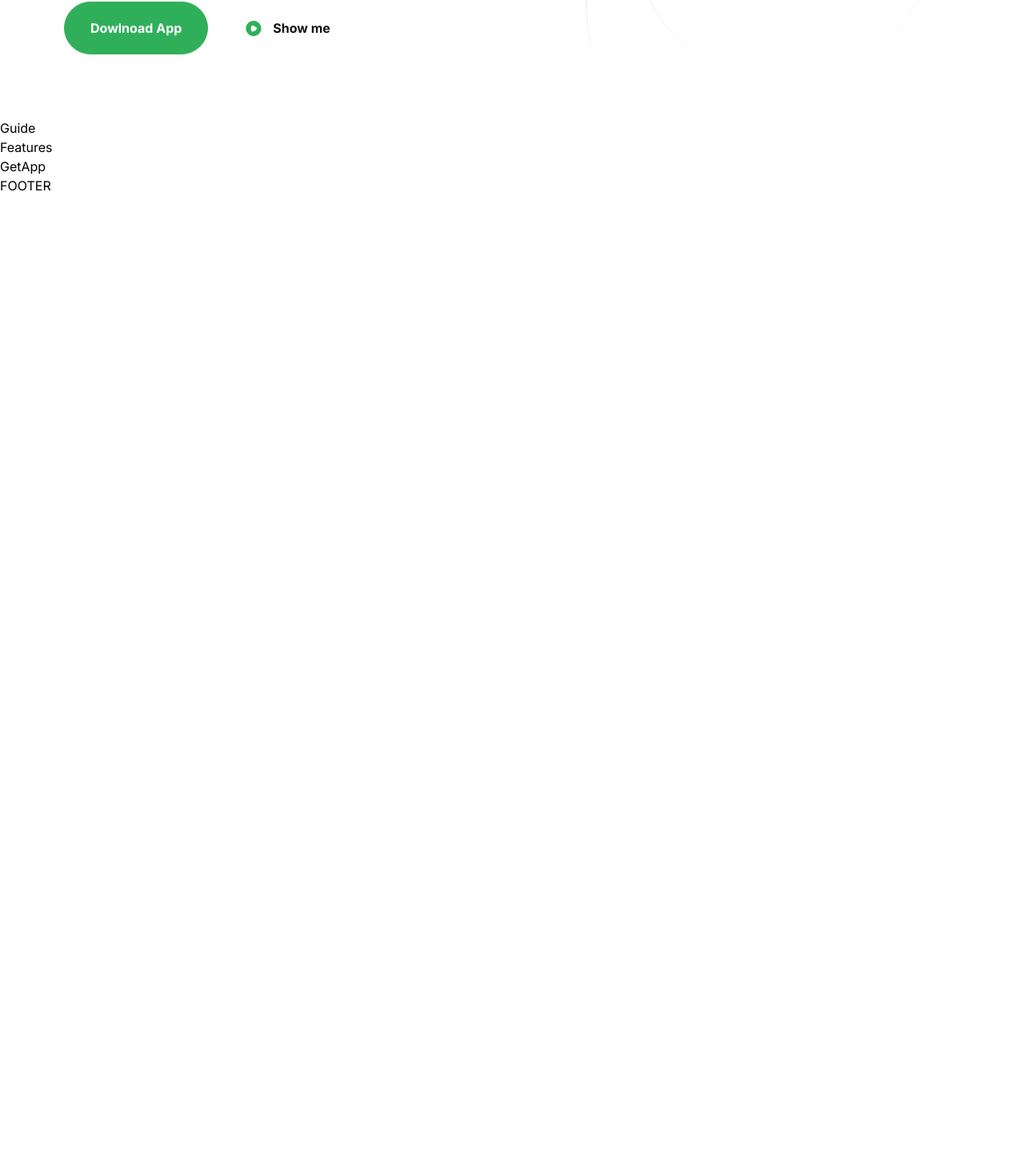
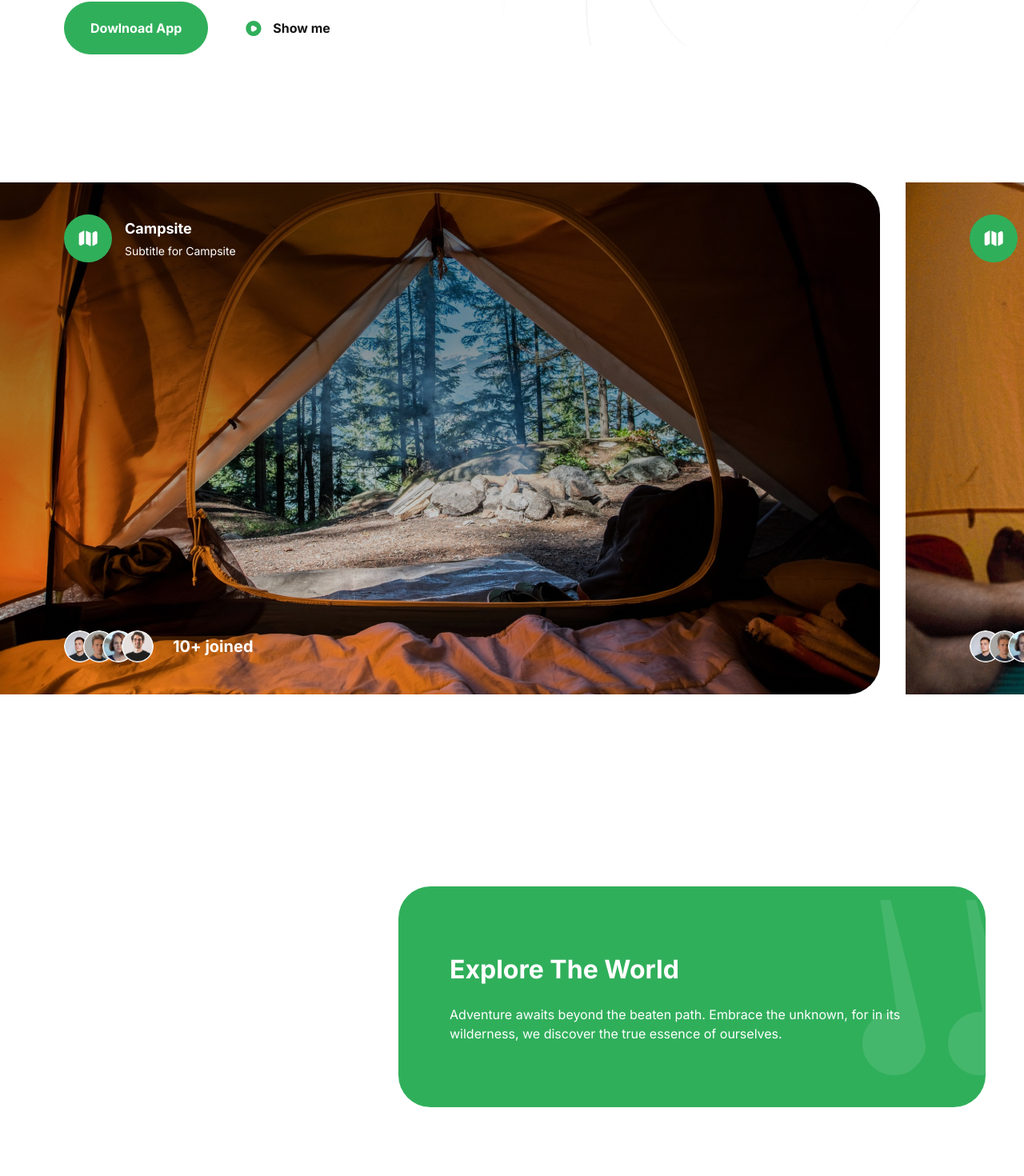
Before and after one commit to Ignazio-00/UI-UX-Responsive-Camping-Companion, a Next.js app: page / in a window 1280 px wide. Shown: the part 601-2071 px from the top of the page at 80% size. Before the commit the page ends 845 px from the top, so only its background shows below. Built offline with nearby package versions, Linux system fonts and the light colour scheme.

Commit message:
Add Camp section

```diff
--- a/components/Camp.tsx
+++ b/components/Camp.tsx
@@ -1,7 +1,90 @@
-import React from "react";
+import { PEOPLE_URL } from "@/constants";
+import Image from "next/image";
+
+interface CampProps {
+  backgroundImage: string;
+  title: string;
+  subtitle: string;
+  peopleJoined: string;
+}
+
+const CampSite = ({
+  backgroundImage,
+  title,
+  subtitle,
+  peopleJoined,
+}: CampProps) => {
+  return (
+    <div
+      className={`h-full w-full min-w-[1100px] ${backgroundImage} bg-cover bg-no-repeat lg:rounded-r-5xl 2xl:rounded-5xl`}
+    >
+      <div className="flex h-full flex-col items-start justify-between p-6 lg:px-20 lg:py-10">
+        <div className="flexCenter gap-4">
+          <div className="rounded-full bg-green-50 p-4">
+            <Image src="/folded-map.svg" alt="map" width={28} height={28} />
+          </div>
+          <div className="flex flex-col gap-1">
+            <h4 className="bold-18 text-white">{title}</h4>
+            <p className="regular-14 text-white">{subtitle}</p>
+          </div>
+        </div>
+        <div className="flexCenter gap-6">
+          <span className="flex -space-x-4 overflow-hidden">
+            {PEOPLE_URL.map((url) => (
+              <Image
+                key={url}
+                src={url}
+                alt="person"
+                width={52}
+                height={52}
+                className="rounded-full inline-block h-10 w-10"
+              />
+            ))}
+          </span>
+          <p className="bold-16 md:bold-20 text-white">{peopleJoined}</p>
+        </div>
+      </div>
+    </div>
+  );
+};
 
 const Camp = () => {
-  return <div></div>;
+  return (
+    <section className=" 2xl:max-container relative flex flex-col py-10 lg:mb-10 lg:py-20 xl:mb-20">
+      <div className="hide-scrollbar flex h-[340px] w-full items-start justify-start gap-8 overflow-x-auto lg:h-[400px] xl:h-[640px]">
+        <CampSite
+          backgroundImage="bg-bg-img-1"
+          title="Campsite"
+          subtitle="Subtitle for Campsite"
+          peopleJoined="10+ joined"
+        />
+        <CampSite
+          backgroundImage="bg-bg-img-2"
+          title="Campsite 2"
+          subtitle="Subtitle for Campsite"
+          peopleJoined="20+ joined"
+        />
+      </div>
+      <div className="flexEnd mt-10 px-6 lg:mt-60 lg:mr-6">
+        <div className="bg-green-50 p-8 lg:max-w-[500px] xl:max-w-[734px] xl:rounded-5xl xl:px-16 xl:py-20 relative w-full overflow-hidden rounded-3xl">
+          <h2 className="regular-24 md:regular-32 2xl:regular-64 capitalize text-white">
+            <strong>Explore the world</strong>
+          </h2>
+          <p className="regular-14 xl:regular-16 mt-5 text-white">
+            Adventure awaits beyond the beaten path. Embrace the unknown, for in
+            its wilderness, we discover the true essence of ourselves.
+          </p>
+          <Image
+            src="/quote.svg"
+            alt="camp-2"
+            width={186}
+            height={219}
+            className="camp-quote"
+          />
+        </div>
+      </div>
+    </section>
+  );
 };
 
 export default Camp;
```
